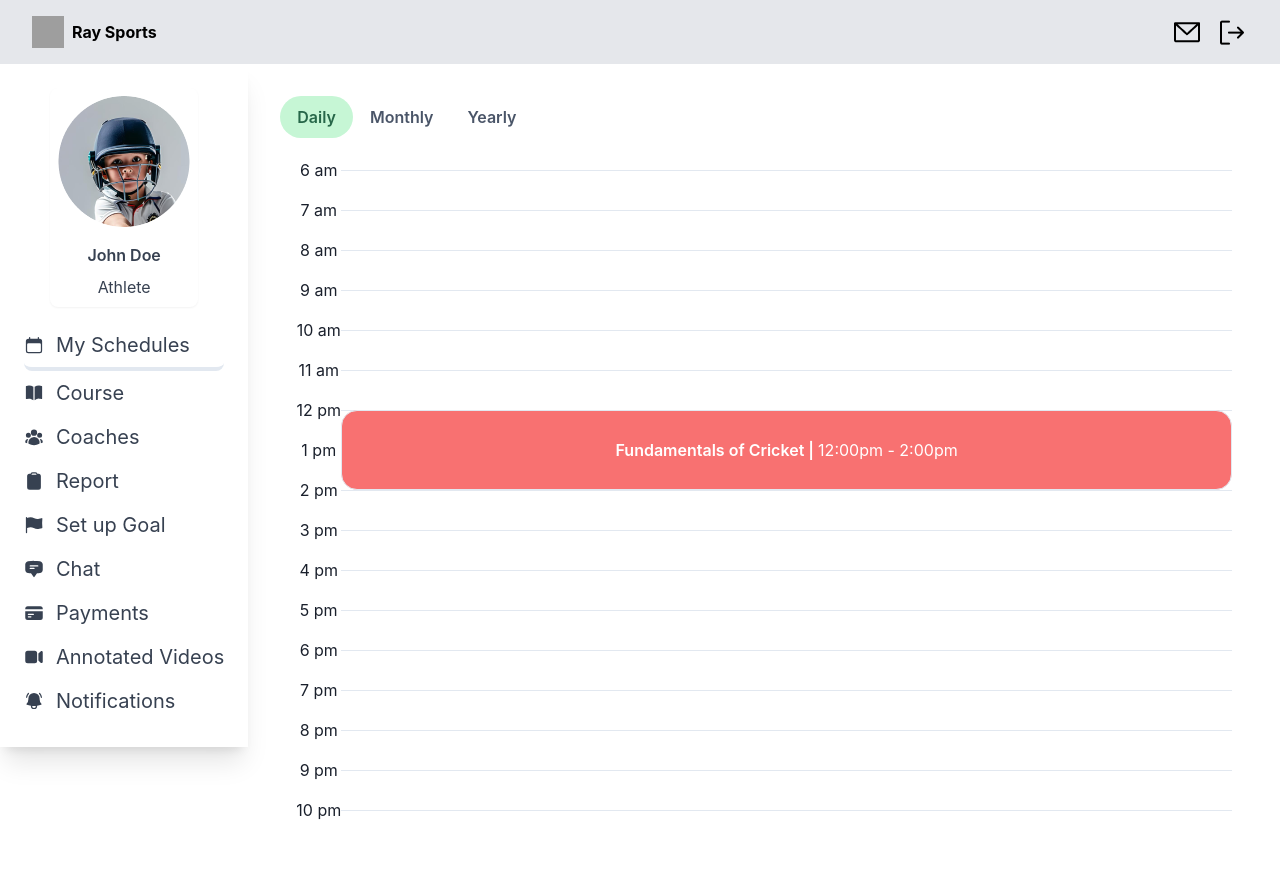
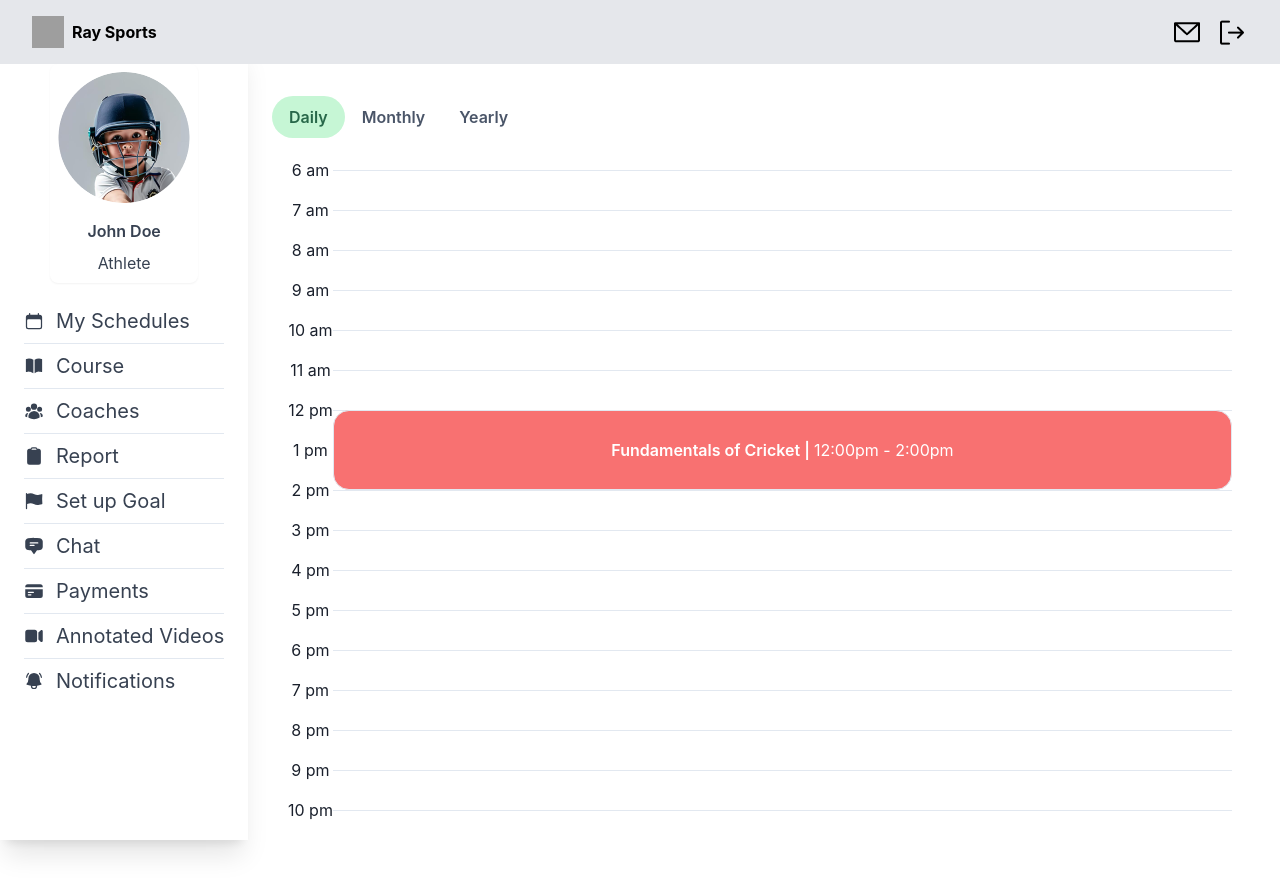
Before and after one commit to vincentjdcz/rays-sports-student, a React (Vite) app: page / in a window 1280 px wide. Shown: the top 894 px of the page. Built offline with nearby package versions, Linux system fonts and the light colour scheme; grey boxes are pictures that could not be loaded.

Commit message:
implemented sidebar functionality

```diff
--- a/src/App.jsx
+++ b/src/App.jsx
@@ -16,8 +16,9 @@ function App() {
     <>
       <ChakraProvider>
         <Topnav />
-        <div className="flex">
-          <Sidebar />
+        <Sidebar />
+        <div className="inline flex ml-60">
+
           <Routes>
             <Route path="/" element={<MySchedule />} />
             <Route path="/courses" element={<Courses />} />
--- a/src/components/sidebar/Sidebar.jsx
+++ b/src/components/sidebar/Sidebar.jsx
@@ -24,63 +24,73 @@ import {
   BellAlertIcon,
 } from "@heroicons/react/24/solid";
 
-  import {ProfileCard} from "./ProfileCard";
-
+import { ProfileCard } from "./ProfileCard";
+import { useNavigate } from "react-router-dom";
 //const sidebarOptions = ['My Schedules', 'Course', 'Coaches', 'Report', 'Set up Goal', 'Chat', 'Payments', 'Annotated Videos', 'Notifications'];
 //const sidebarOptionIcons = []
 
 export function Sidebar() {
+  const navigate = useNavigate();
+  const handleNavigate = (route) => {
+    return () => {
+    navigate(route);
+  }
+
+  }
   return (
-      <Card className="h-fit w-fit max-w-[20rem] p-4 shadow-xl shadow-blue-gray-900/5 flex flex-col items-center">
+    <Card className="min-h-fit h-[100vh] w-fit max-w-[20rem] p-4 shadow-xl shadow-blue-gray-900/5 flex flex-col items-center fixed top-10 left-0"
 
-        <ProfileCard className="w-full"/>
+    height="100vh"
+    width="20rem"
+    overflowY="auto">
+      <ProfileCard className="w-full" />
       <List className="flex flex-col w-full">
-          <ListItem className="w-full border-b-4">
-            <div className=" flex items-center justify-between py-2">
+        <ListItem className="hover:bg-slate-50">
+          <div className=" flex items-center justify-between py-2" onClick={handleNavigate("/")}>
             <ListItemPrefix>
               <CalendarIcon className="h-5 w-5 mr-3" />
             </ListItemPrefix>
             <span className="text-xl  ">My Schedules</span>
           </div>
         </ListItem>
-
-          <ListItem>
-            <div className=" flex items-center justify-between py-2">
+        <hr />
+        <ListItem className="hover:bg-slate-50">
+          <div className=" flex items-center justify-between py-2" onClick={handleNavigate("/courses")}>
             <ListItemPrefix>
               <BookOpenIcon className="h-5 w-5 mr-3" />
             </ListItemPrefix>
             <span className="text-xl  ">Course</span>
           </div>
         </ListItem>
-
-          <ListItem>
-            <div className=" flex items-center justify-between py-2">
+        <hr />
+        <ListItem className="hover:bg-slate-50">
+          <div className=" flex items-center justify-between py-2" onClick={handleNavigate("/coaches")}>
             <ListItemPrefix>
               <UserGroupIcon className="h-5 w-5 mr-3" />
             </ListItemPrefix>
             <span className="text-xl  ">Coaches</span>
           </div>
         </ListItem>
-
-          <ListItem>
-            <div className=" flex items-center justify-between py-2">
+        <hr />
+        <ListItem className="hover:bg-slate-50">
+          <div className=" flex items-center justify-between py-2" onClick={handleNavigate("/reports")}>
             <ListItemPrefix>
               <ClipboardIcon className="h-5 w-5 mr-3" />
             </ListItemPrefix>
             <span className="text-xl  ">Report</span>
           </div>
         </ListItem>
-
-          <ListItem>
-            <div className=" flex items-center justify-between py-2">
+        <hr />
+        <ListItem className="hover:bg-slate-50">
+          <div className=" flex items-center justify-between py-2" onClick={handleNavigate("/setupgoal")}>
             <ListItemPrefix>
               <FlagIcon className="h-5 w-5 mr-3" />
             </ListItemPrefix>
             <span className="text-xl  ">Set up Goal</span>
           </div>
         </ListItem>
-
-          <ListItem>
+        <hr />
+        <ListItem className="hover:bg-slate-50">
           <div className=" flex items-center justify-between py-2">
             <ListItemPrefix>
               <ChatBubbleBottomCenterTextIcon className="h-5 w-5 mr-3" />
@@ -88,8 +98,8 @@ import {
             <span className="text-xl  ">Chat</span>
           </div>
         </ListItem>
-
-          <ListItem>
+        <hr />
+        <ListItem className="hover:bg-slate-50">
           <div className=" flex items-center justify-between py-2">
             <ListItemPrefix>
               <CreditCardIcon className="h-5 w-5 mr-3" />
@@ -97,17 +107,17 @@ import {
             <span className="text-xl  ">Payments</span>
           </div>
         </ListItem>
-
-          <ListItem>
-            <div className=" flex items-center justify-between py-2">
+        <hr />
+        <ListItem className="hover:bg-slate-50">
+          <div className=" flex items-center justify-between py-2" onClick={handleNavigate("/annotatedvideos")}>
             <ListItemPrefix>
               <VideoCameraIcon className="h-5 w-5 mr-3" />
             </ListItemPrefix>
             <span className="text-xl ">Annotated&nbsp;Videos</span>
           </div>
         </ListItem>
-
-          <ListItem>
+        <hr />
+        <ListItem className="hover:bg-slate-50">
           <div className=" flex items-center justify-between py-2">
             <ListItemPrefix>
               <BellAlertIcon className="h-5 w-5 mr-3" />
@@ -120,4 +130,4 @@ import {
   );
 }
 
-  export default Sidebar
+export default Sidebar;
--- a/src/components/topnav/Topnav.jsx
+++ b/src/components/topnav/Topnav.jsx
@@ -2,7 +2,7 @@
 
 function Navbar() {
   return (
-    <div>
+    <div className="sticky top-0 z-50">
       <nav className="bg-gray-200">
         <div className="max-w-7xl mx-auto px-4 sm:px-6 lg:px-8">
           <div className="flex items-center justify-between h-16">
```
Lines whose indentation alone changed are shown as unchanged.
